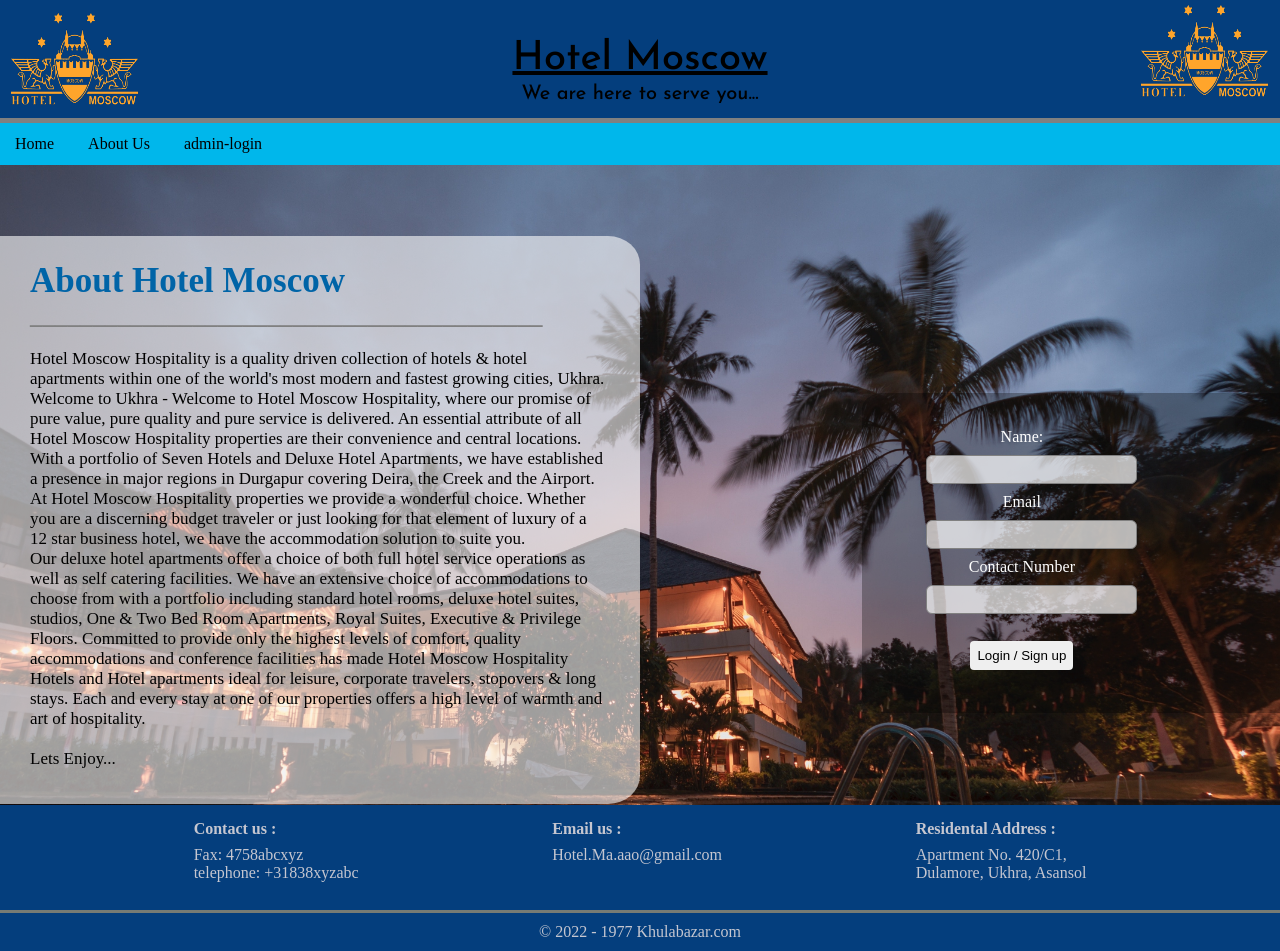
After one commit to swapnendu31/Machine-Learning, a PHP site: page /home.php in a window 1280 px wide. The commit adds this page. Run offline with PHP 8.4, Linux system fonts and the light colour scheme.

Commit message:
adding second page and db

```diff
--- /dev/null
+++ b/Project-k/home.php
@@ -0,0 +1,89 @@
+<!DOCTYPE html>
+<html lang="en">
+<head>
+    <meta charset="UTF-8">
+    <meta http-equiv="X-UA-Compatible" content="IE=edge">
+    <meta name="viewport" content="width=device-width, initial-scale=1.0">
+    <title style="font-family:Arial Narrow Bold;">Hotel Moscow</title>
+    <link rel="stylesheet" href="style.css">
+</head>
+<body class="body">
+    <header>
+        <div id="logo1"><img src="logo1.png" alt="Logo" width="150px" height="100px"></div>
+        <div id="name">Hotel Moscow</div>
+        <div id="name2">We are here to serve you...</div>
+        <div id="logo2"><img src="logo1.png" alt="logo" width="150px" height="100px"></div>
+    </header>
+    <nav>
+        <div>
+        <a href="home.html">Home</a>
+        <a href="" >About Us</a>
+        <a href="" >admin-login</a>
+        </div>
+    </nav>
+    <div class="container" >
+        <div class="content-about">
+            <div class="about1">About Hotel Moscow</div>
+            <p id = "col">_________________________________________</p>
+            <br>
+            <div class="about2">Hotel Moscow Hospitality is a quality driven collection of hotels & hotel apartments within one of the world's most
+                modern and fastest growing cities, Ukhra. <br>
+
+                Welcome to Ukhra - Welcome to Hotel Moscow Hospitality, where our promise of pure value, pure quality and pure service is delivered.
+
+                An essential attribute of all Hotel Moscow Hospitality properties are their convenience and central locations. With a portfolio of
+                Seven Hotels and Deluxe Hotel Apartments, we have established a presence in major regions in Durgapur covering Deira, the Creek and the Airport. <br>
+
+                At Hotel Moscow Hospitality properties we provide a wonderful choice. Whether you are a discerning budget traveler or just looking
+                for that element of luxury of a 12 star business hotel, we have the accommodation solution to suite you. <br>
+
+                Our deluxe hotel apartments offer a choice of both full hotel service operations as well as self catering facilities. We
+                 have an extensive choice of accommodations to choose from with a portfolio including standard hotel rooms, deluxe hotel
+                 suites, studios, One & Two Bed Room Apartments, Royal Suites, Executive & Privilege Floors.
+                Committed to provide only the highest levels of comfort, quality accommodations and conference facilities has made Hotel Moscow
+                Hospitality Hotels and Hotel apartments ideal for leisure, corporate travelers, stopovers & long stays. Each and every stay
+                at one of our properties offers a high level of warmth and art of hospitality.
+                <br><br>
+                Lets Enjoy...
+            </div>
+        </div>
+         <div class="content-form">
+            <form id="form-home" action="input.php" method="post" target="_self">
+                <label id="side1" for="name">Name:</label><br>
+                <input type="text" name="name" ><br>
+                <label for="email">Email</label><br>
+                <input type="varchar" id="email"><br>
+                <label id="side1" for="no">Contact Number</label><br>
+                <input type="number" min="10" name="no"><br><br>
+
+                <!-- <label id="side1" for="date">Date of booking</label><br>
+                <input type="date" min="2022-12-06"><br>
+                <label id="side1" for="time">Time</label><br>
+                <input type="time"><br>
+                <label id="side1" for="no">No of Participant</label><br>
+                <input type="number"><br>
+                <label id="side1" for="details">About You And Your Guest's Likings</label><br>
+                <textarea id="side1" name="text" cols="35" rows="10"></textarea><br> -->
+                <button type="submit"> <a href="book.php">Login / Sign up</a> </button>
+            </form>
+         </div>
+        </div>
+    <footer>
+           <div id="conid">
+            <div id="L1">
+            <div class="under"> Contact us :</div>
+                Fax: 4758abcxyz <br> telephone: +31838xyzabc <br>
+            </div>
+        <div id="R1">
+            <div class=" under">Email us :</div>
+            Hotel.Ma.aao@gmail.com
+            </div>
+        <div id="M1">
+            <div class="under"> Residental Address : </div>
+              Apartment No. 420/C1,<br> Dulamore, Ukhra, Asansol <br>
+            </div>
+    </div>
+            <p id="copy">© 2022 - 1977 Khulabazar.com</p>
+     </footer>
+</body>
+</html>
--- a/Project-k/style.css
+++ b/Project-k/style.css
@@ -2,7 +2,6 @@
 
 *{
     padding: 0%;
-    border: ;
     margin: 0%;
 }
 header{
@@ -34,25 +33,19 @@ header{
     padding-bottom: 6px;
 }
 nav{
-    border-top:3px solid grey;
+    border-top:5px solid grey;
     background-color:#00B7EB;
-    padding-bottom: 10px;
-    padding-top: 10px;
+    padding-bottom: 12px;
+    padding-top: 12px;
 }
 nav a{
     text-decoration: none;
     color: black;
-    padding: 8px;
     border-width: 2px;
-    margin-left: 5px;
-    margin-right: 5px;
+    margin-left: 12px;
+    margin-right: 12px;
     border:solid #00B7EB;
     border-radius: 2px;
-}
-nav div{
-    text-align: center;
-    text-decoration: none;
-    color: black;
 }
 #copy{
     text-align: center;
@@ -73,20 +66,80 @@ footer{
 }
 .under{
     padding-bottom: 8px;
-    text-decoration: underline;
+    font-weight: bold;
 }
-.container {
-    background-color: #043e7d;
-    position: relative;
-    text-align: center;
-    color: white;
+.container{
+    background-image: url("about.jpeg");
+    background-size: 100%;
+    padding-bottom: 50%;
   }
-.content {
+.content-form {
+    background-color: rgba(0, 0, 0, 0.3);
+    margin-top: 71px;
+    margin-bottom: 71px;
+    padding: 30px;
+    padding-right: 12%;
+    right: 0px;
+    margin-top: 228px;
     position: absolute;
-    bottom: 0; /*
-    background: rgb(255, 255, 255);
-    background: rgba(255, 255, 255, 0.3);
-    color: #000000;
-    width: 100%;   */
-
+    border-top-left-radius: 5%;
+    border-bottom-left-radius: 5%;
   }
+.content-about {
+    background-color: rgba(254, 253, 253, 0.6);
+    margin-top: 71px;
+    margin-bottom: 71px;
+    padding-left: 30px;
+    padding-right: 35px;
+    margin-right: 50%;
+    left: 0px;
+    font-size: 17px;
+    position: absolute;
+    border-top-right-radius: 5%;
+    border-bottom-right-radius: 5%;
+  }
+  .content-form #form-home{
+    padding-left: 25px;
+    text-align:center;
+    margin-bottom: 13px;
+    padding-top: 5px;
+    color: rgb(255, 255, 255);
+  }
+  #col{
+    color: grey;
+    font-size: 25px;
+    font-weight: bolder;
+  }
+  input{
+    padding: 6px;
+    margin: 9px;
+    width: 94%;
+    background-color: rgba(255, 255, 255, 0.7);
+    border-radius: 6px;
+    border: 1px solid gray;
+  }
+  .content-form form textarea{
+    margin-left: 5px;
+    margin-top: 10px;
+    border-color: gray;
+    border-radius: 6px;
+    background-color: rgba(255, 255, 255, 0.7);
+  }
+  .about1{
+    padding-top: 25px;
+    color: rgb(0, 100, 167);
+    font-weight: bolder;
+    font-size: 35px;
+  }
+  .about2{
+    margin-bottom: 35px;
+  }
+  .content-form form button{
+    padding: 7px;
+    border-radius: 4px;
+    border: 0px;
+  }
+  .content-form form button a{
+    text-decoration: none;
+    color: #000;
+  }
```
Also changed, not shown: Project-k/book.php (added, +66 -0 lines), Project-k/home.html (+45 -9 lines), Project-k/input.php (added, +27 -0 lines), Project-k/style2.css (added, +128 -0 lines), Project-k/about.jpeg (added), Project-k/about.jpg (deleted), 3 other files.
